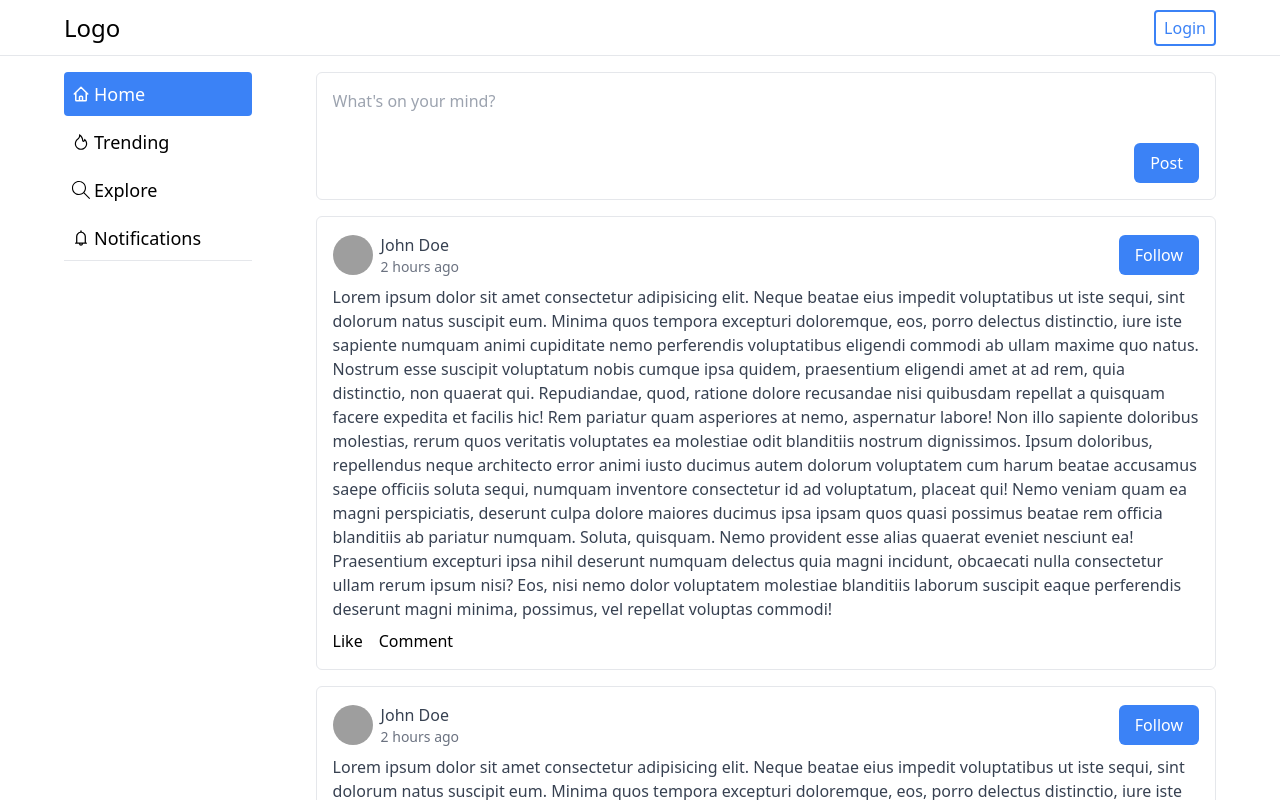
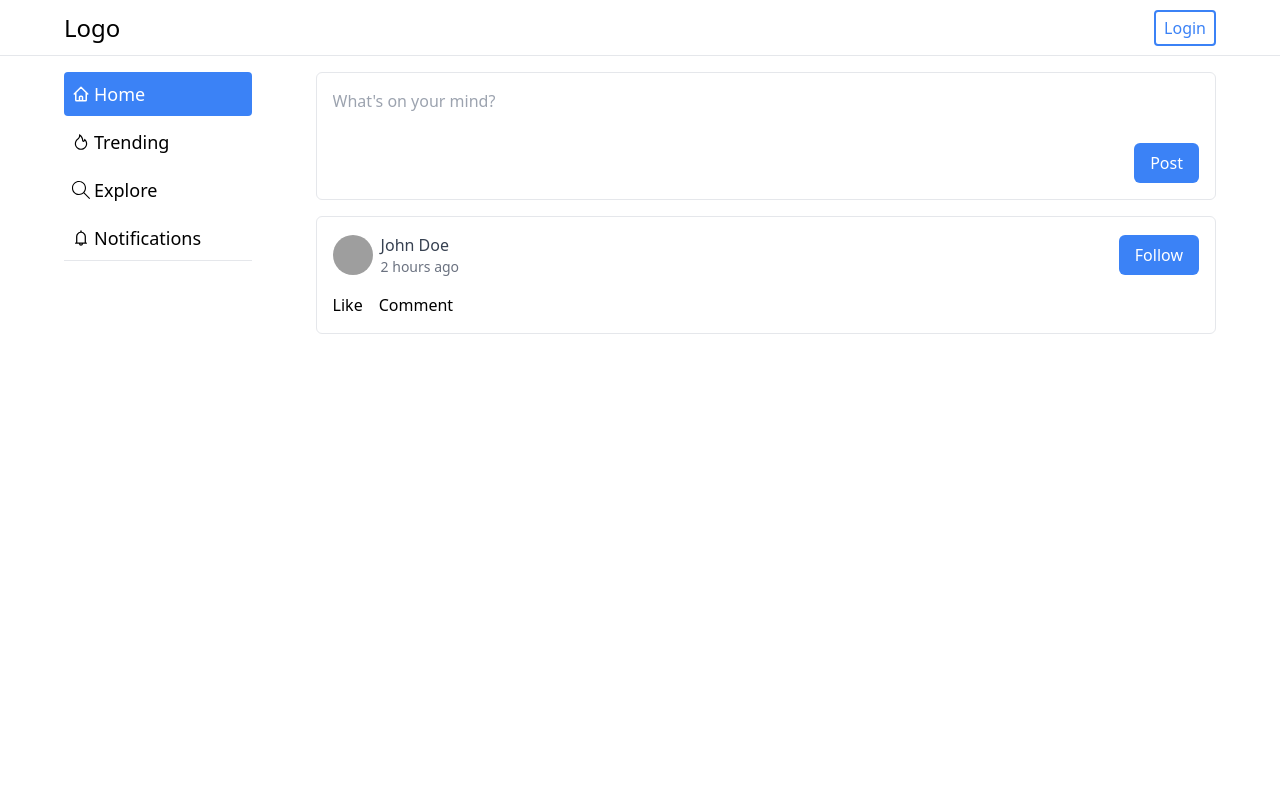
Before and after one commit to Alejandro1709/Besocial, a Next.js app: page / in a window 1280 px wide. Shown: the top 800 px of the page. Built offline with nearby package versions, Linux system fonts and the light colour scheme; grey boxes are pictures that could not be loaded.

Commit message:
Add: Dummy data

```diff
--- a/src/components/Feed.tsx
+++ b/src/components/Feed.tsx
@@ -1,17 +1,15 @@
 import Post from './Post';
+import type IPost from '@/types/post';
+import { posts } from '@/data/feed';
+
+const feed: IPost[] = posts;
 
 function Feed() {
   return (
     <div className='flex flex-col gap-4 my-4'>
-      <Post />
-      <Post />
-      <Post />
-      <Post />
-      <Post />
-      <Post />
-      <Post />
-      <Post />
-      <Post />
+      {feed.map((post) => (
+        <Post key={post.id} post={post} />
+      ))}
     </div>
   );
 }
--- a/src/components/Post.tsx
+++ b/src/components/Post.tsx
@@ -1,17 +1,22 @@
 import Button from './Button';
+import type IPost from '@/types/post';
 
-function Post() {
+type PostProps = {
+  post: IPost;
+};
+
+function Post({ post }: PostProps) {
   return (
-    <article className='flex flex-col gap-2 p-4 bg-white rounded-md border'>
+    <article className='flex flex-col gap-2 p-4 bg-white rounded-md border cursor-pointer'>
       <div className='flex flex-row justify-between items-center'>
         <div className='flex flex-row gap-2 items-center'>
           <img
-            src='https://picsum.photos/200'
-            alt=''
+            src={post.author.avatar}
+            alt={post.author.name}
             className='w-10 h-10 rounded-full'
           />
           <div className=''>
-            <h1 className='font-medium text-gray-700'>John Doe</h1>
+            <h1 className='font-medium text-gray-700'>{post.author.name}</h1>
             <p className='text-gray-500 text-sm'>2 hours ago</p>
           </div>
         </div>
@@ -19,30 +24,7 @@ function Post() {
           <Button>Follow</Button>
         </div>
       </div>
-      <p className='text-gray-700'>
-        Lorem ipsum dolor sit amet consectetur adipisicing elit. Neque beatae
-        eius impedit voluptatibus ut iste sequi, sint dolorum natus suscipit
-        eum. Minima quos tempora excepturi doloremque, eos, porro delectus
-        distinctio, iure iste sapiente numquam animi cupiditate nemo perferendis
-        voluptatibus eligendi commodi ab ullam maxime quo natus. Nostrum esse
-        suscipit voluptatum nobis cumque ipsa quidem, praesentium eligendi amet
-        at ad rem, quia distinctio, non quaerat qui. Repudiandae, quod, ratione
-        dolore recusandae nisi quibusdam repellat a quisquam facere expedita et
-        facilis hic! Rem pariatur quam asperiores at nemo, aspernatur labore!
-        Non illo sapiente doloribus molestias, rerum quos veritatis voluptates
-        ea molestiae odit blanditiis nostrum dignissimos. Ipsum doloribus,
-        repellendus neque architecto error animi iusto ducimus autem dolorum
-        voluptatem cum harum beatae accusamus saepe officiis soluta sequi,
-        numquam inventore consectetur id ad voluptatum, placeat qui! Nemo veniam
-        quam ea magni perspiciatis, deserunt culpa dolore maiores ducimus ipsa
-        ipsam quos quasi possimus beatae rem officia blanditiis ab pariatur
-        numquam. Soluta, quisquam. Nemo provident esse alias quaerat eveniet
-        nesciunt ea! Praesentium excepturi ipsa nihil deserunt numquam delectus
-        quia magni incidunt, obcaecati nulla consectetur ullam rerum ipsum nisi?
-        Eos, nisi nemo dolor voluptatem molestiae blanditiis laborum suscipit
-        eaque perferendis deserunt magni minima, possimus, vel repellat voluptas
-        commodi!
-      </p>
+      <p className='text-gray-700'>{post.content}</p>
       <div className='flex flex-row justify-between items-center'>
         <div className='flex flex-row items-center'>
           <button className='flex flex-row items-center'>Like</button>
--- /dev/null
+++ b/src/data/feed.ts
@@ -0,0 +1,13 @@
+import authors from './users';
+import type IPost from '@/types/post';
+
+export const posts: IPost[] = [
+  {
+    id: '22',
+    content: '',
+    author: authors[0],
+    likes: 4,
+    comments: 2,
+    createdAt: new Date().toLocaleDateString(),
+  },
+];
--- /dev/null
+++ b/src/data/users.ts
@@ -0,0 +1,14 @@
+import IAuthor from '@/types/author';
+
+const authors: IAuthor[] = [
+  {
+    id: '56',
+    name: 'John Doe',
+    email: 'johndoe@gmail.com',
+    password: '123456',
+    avatar: 'https://picsum.photos/200',
+    createdAt: new Date().toLocaleDateString(),
+  },
+];
+
+export default authors;
--- /dev/null
+++ b/src/types/author.d.ts
@@ -0,0 +1,9 @@
+export default interface IAuthor {
+  id: string;
+  name: string;
+  email: string;
+  password: string;
+  avatar: string;
+  createdAt: string;
+  updatedAt?: string;
+}
--- /dev/null
+++ b/src/types/post.d.ts
@@ -0,0 +1,11 @@
+import type IAuthor from './author';
+
+export default interface IPost {
+  id: string;
+  content: string;
+  author: IAuthor;
+  createdAt: string;
+  updatedAt?: string;
+  likes: number;
+  comments: number;
+}
```
